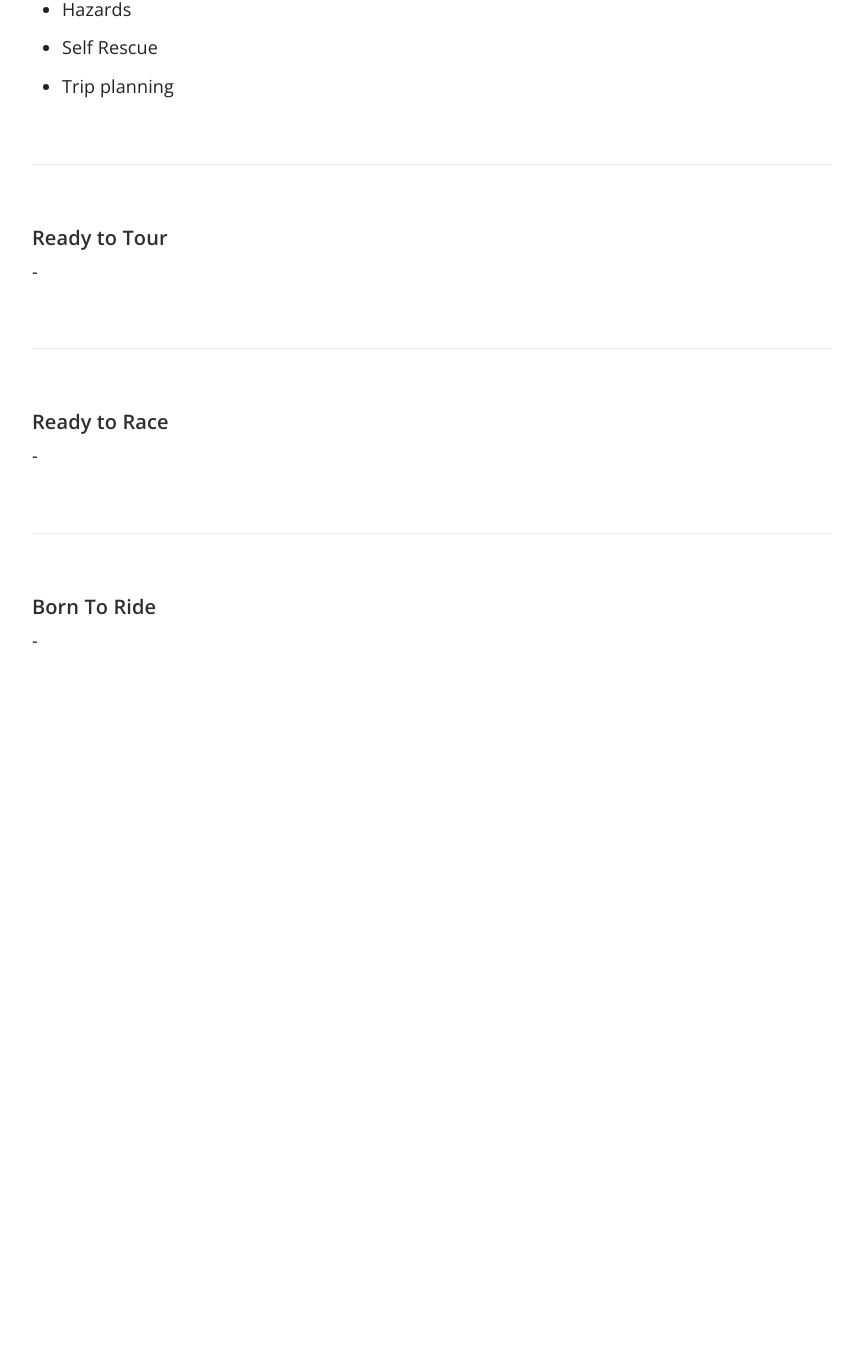
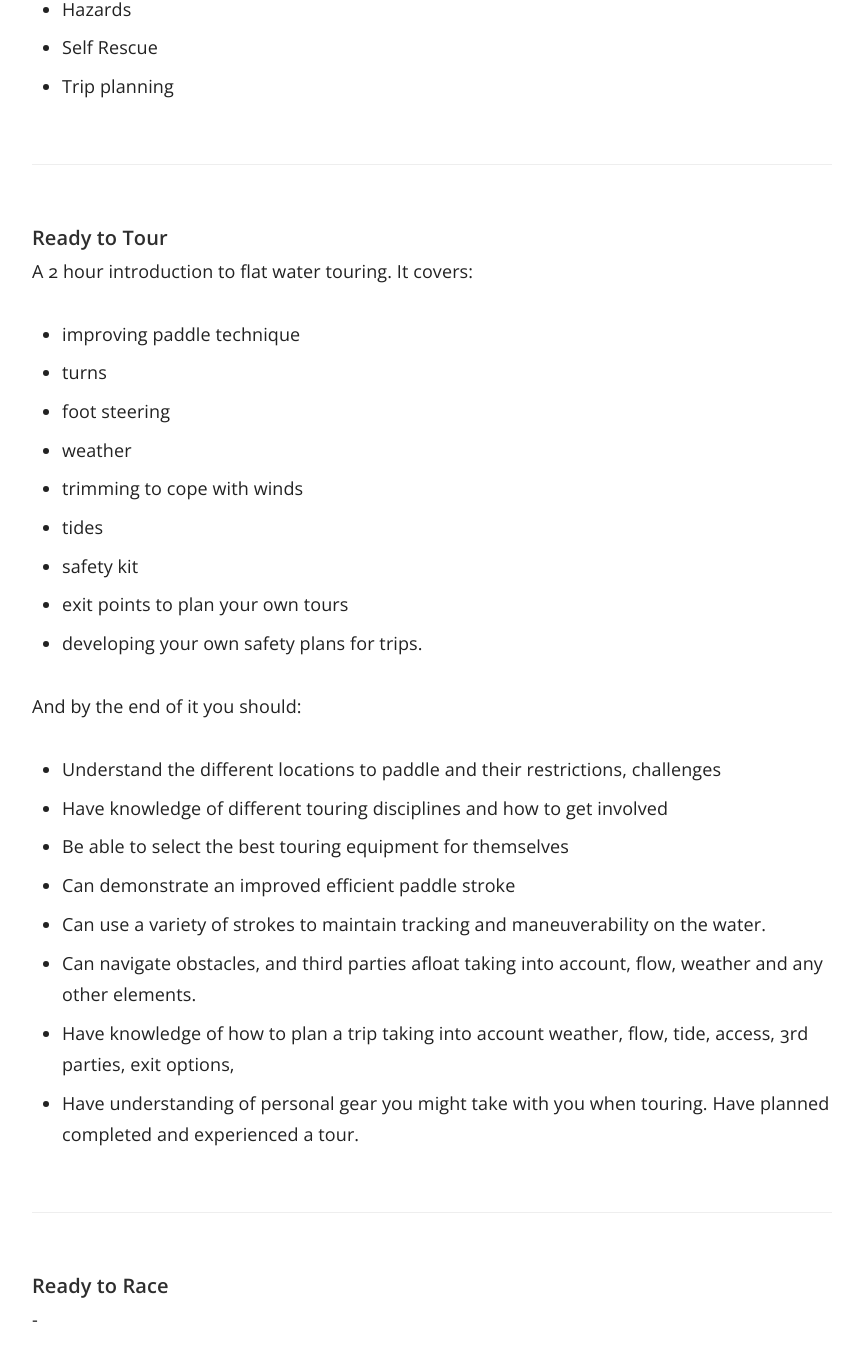
Before and after one commit to numbat70/clyde, a Jekyll site: the page built from _docs/Content/30-SUP_BSUPA.md, in a window 1280 px wide and 1400 px high, scrolled down 1124 px. Shown: the top 1361 px of the window, without its empty margins (358-1221 px from the left). Built offline with Jekyll 4.4.1, drawn with Linux system fonts in a browser that asks for light colours; before the commit the page ends 1833 px from its top, so only the background shows below that.

Commit message:
Update 30-SUP_BSUPA.md
mk

```diff
--- a/_docs/Content/30-SUP_BSUPA.md
+++ b/_docs/Content/30-SUP_BSUPA.md
@@ -30,7 +30,27 @@ It covers:
 - Trip planning
 
 ### Ready to Tour
--
+A 2 hour introduction to flat water touring.
+It covers:
+- improving paddle technique
+- turns
+- foot steering
+- weather
+- trimming to cope with winds
+- tides
+- safety kit
+- exit points to plan your own tours
+- developing your own safety plans for trips.
+
+And by the end of it you should:
+- Understand the different locations to paddle and their restrictions, challenges
+- Have knowledge of different touring disciplines and how to get involved
+- Be able to select the best touring equipment for themselves
+- Can demonstrate an improved efficient paddle stroke
+- Can use a variety of strokes to maintain tracking and maneuverability on the water.
+- Can navigate obstacles, and third parties afloat taking into account, flow, weather and any other elements.
+- Have knowledge of how to plan a trip taking into account weather, flow, tide, access, 3rd parties, exit options,
+- Have understanding of personal gear you might take with you when touring. Have planned completed and experienced a tour.
 
 ### Ready to Race
 -
```
